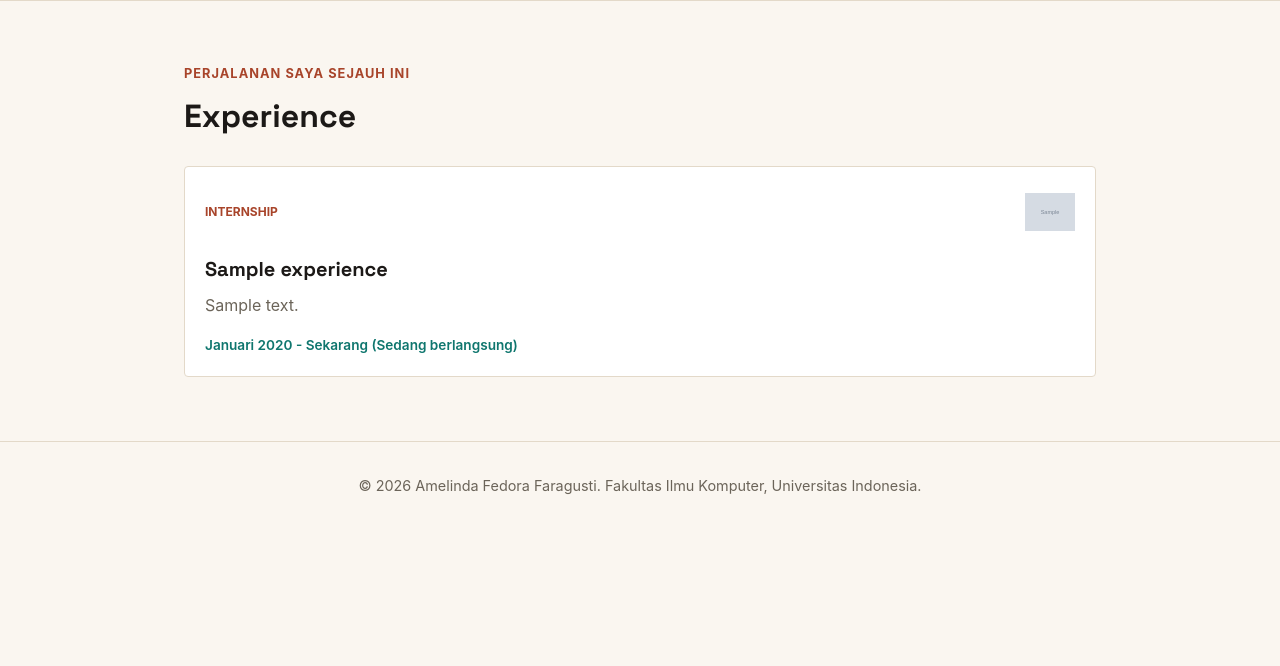
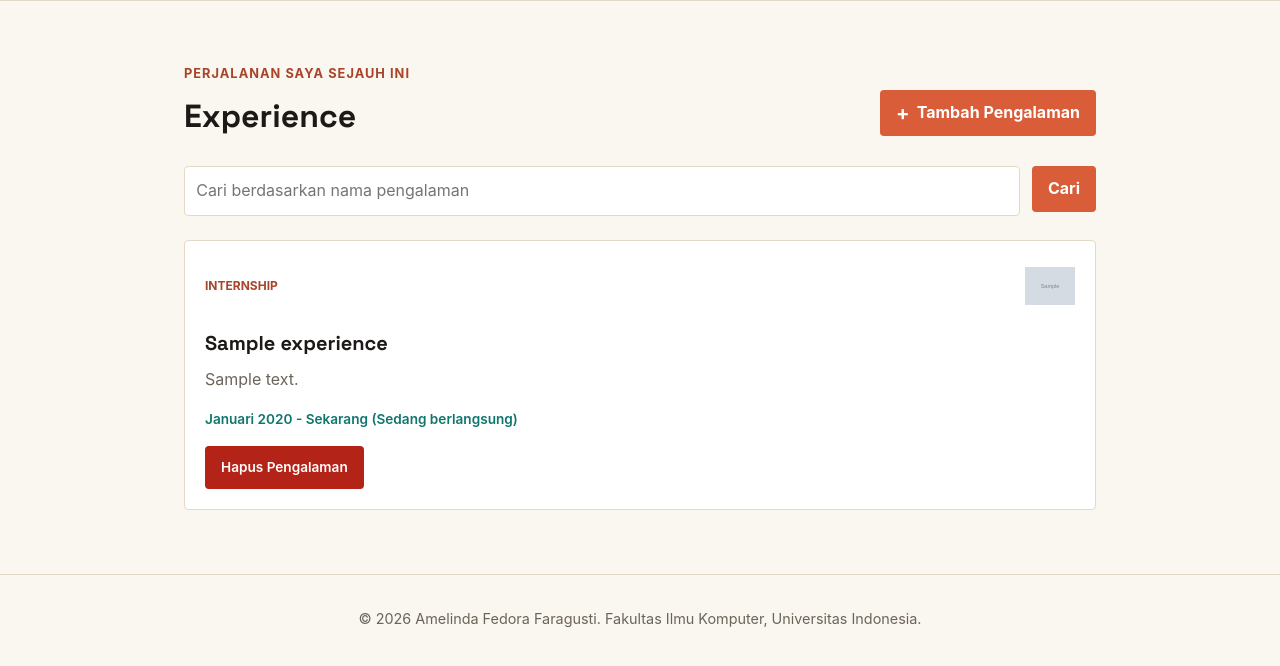
Before and after one commit to melin09-daz/myportofolio, a Django app: page /experience/ in a window 1280 px wide. Shown: the part 73-739 px from the top of the page. Run offline with Django 5.2, Linux system fonts and the light colour scheme; tables that the repository leaves empty hold one stand-in row (values such as "Sample post"); grey boxes marked "Sample" are stand-in pictures.

Commit message:
feat: add fitur pencarian, tambah, dan hapus experience

```diff
--- /dev/null
+++ b/templates/components/experience_delete_modal.html
@@ -0,0 +1,43 @@
+<p class="experience-status">
+    <button type="button"
+            class="button button-danger"
+            popovertarget="delete-experience-{{ experience.id }}"
+            aria-label="Hapus {{ experience.title }}"
+            title="Hapus pengalaman">
+        Hapus Pengalaman
+    </button>
+</p>
+<div id="delete-experience-{{ experience.id }}"
+     class="project-delete-modal"
+     popover="auto"
+     role="dialog"
+     aria-modal="true"
+     aria-labelledby="delete-experience-title-{{ experience.id }}">
+    <button type="button"
+            class="project-delete-modal__backdrop"
+            popovertarget="delete-experience-{{ experience.id }}"
+            popovertargetaction="hide"
+            aria-label="Tutup konfirmasi hapus"></button>
+    <div class="project-delete-modal__content">
+        <button type="button"
+                class="project-delete-modal__close"
+                popovertarget="delete-experience-{{ experience.id }}"
+                popovertargetaction="hide"
+                aria-label="Tutup konfirmasi hapus">×</button>
+        <h2 id="delete-experience-title-{{ experience.id }}">Hapus Pengalaman?</h2>
+        <p>
+            Apakah Anda yakin ingin menghapus
+            <strong>{{ experience.title }}</strong>?
+        </p>
+        <div class="project-delete-modal__actions">
+            <button type="button"
+                    class="button button-secondary"
+                    popovertarget="delete-experience-{{ experience.id }}"
+                    popovertargetaction="hide">Batal</button>
+            <form method="post" action="{% url 'main:delete_experience' experience.id %}">
+                {% csrf_token %}
+                <button type="submit" class="button button-danger">Ya, Hapus</button>
+            </form>
+        </div>
+    </div>
+</div>
--- a/templates/experience.html
+++ b/templates/experience.html
@@ -1,35 +1,34 @@
-<!DOCTYPE html>
-<html lang="en">
-<head>
-    <meta charset="UTF-8">
-    <meta name="viewport" content="width=device-width, initial-scale=1.0">
+{% extends "base.html" %}
+{% block meta %}
     <title>Experience - {{ name }}</title>
-    <link rel="preconnect" href="https://fonts.googleapis.com">
-    <link rel="preconnect" href="https://fonts.gstatic.com" crossorigin>
-    <link href="https://fonts.googleapis.com/css2?family=Space+Grotesk:wght@500;700&display=swap" rel="stylesheet">
-    <link rel="stylesheet" href="/static/css/style.css">
-</head>
-<body>
-    <header class="site-header" id="site-header">
-        <div class="container">
-            <a href="{% url 'main:show_main' %}" class="brand">{{ name }}</a>
-            <nav id="main-nav" aria-label="Main Navigation">
-                <a href="{% url 'main:show_main' %}">Profile</a>
-                <a href="{% url 'main:show_main' %}#skills">Skills</a>
-                <a href="{% url 'main:show_experience' %}">Experience</a>
-                <a href="{% url 'main:show_project' %}">Projects</a>
-            </nav>
-        </div>
-    </header>
-
-    <main id="main-content">
+{% endblock meta %}
+{% block content %}
+    <main>
         <section class="experience-section" id="experience">
             <div class="container">
                 <p class="section-kicker">Perjalanan saya sejauh ini</p>
+                <div class="project-header">
                     <h1>Experience</h1>
+                    <a href="{% url 'main:create_experience' %}"
+                       class="button project-add-button">
+                        <span aria-hidden="true">+</span>
+                        Tambah Pengalaman
+                    </a>
+                </div>
+
+                <form method="get"
+                      action="{% url 'main:show_experience' %}"
+                      class="project-search">
+                    <input type="search"
+                           name="title"
+                           value="{{ title_query }}"
+                           placeholder="Cari berdasarkan nama pengalaman"
+                           class="project-search__input"
+                           aria-label="Cari berdasarkan nama pengalaman">
+                    <button type="submit" class="button">Cari</button>
+                </form>
 
                 <div class="experience-grid">
-                    {% if experience_list %}
                     {% for experience in experience_list %}
                         <article class="experience-card">
                             <div class="experience-card-header">
@@ -48,22 +47,22 @@
                             <p class="experience-status {% if experience.is_ongoing %}status-ongoing{% else %}status-completed{% endif %}">
                                 {{ experience.period_display }}
                             </p>
+
+                            <div class="project-card-actions">
+                                <div class="project-actions">
+                                    {% include "components/experience_delete_modal.html" with experience=experience %}
+                                </div>
+                            </div>
                         </article>
+                    {% empty %}
+                        {% if title_query %}
+                            <p class="empty-state">Tidak ada pengalaman dengan nama tersebut.</p>
+                        {% else %}
+                            <p class="empty-state">Belum ada pengalaman yang ditambahkan.</p>
+                        {% endif %}
                     {% endfor %}
-                    {% else %}
-                        <p class="empty-state">
-                            Belum ada pengalaman yang ditambahkan.
-                        </p>
-                    {% endif %}
                 </div>
             </div>
         </section>
     </main>
-
-    <footer class="site-footer">
-        <div class="container">
-            <p>&copy; 2026 {{ name }}. Fakultas Ilmu Komputer, Universitas Indonesia.</p>
-        </div>
-    </footer>
-</body>
-</html>
+{% endblock content %}
```
Also changed, not shown: templates/experiences_form.html (added, +29 -0 lines). Lines whose indentation alone changed are shown as unchanged.
